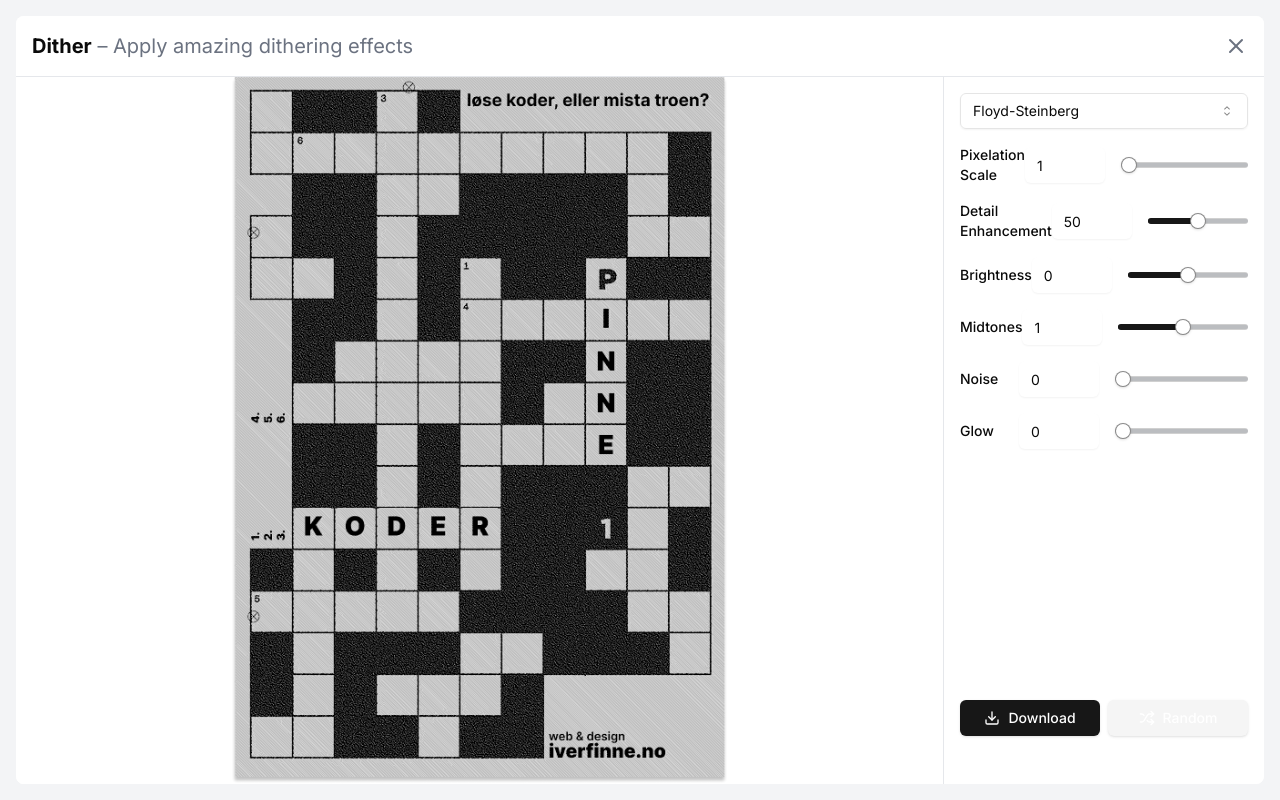
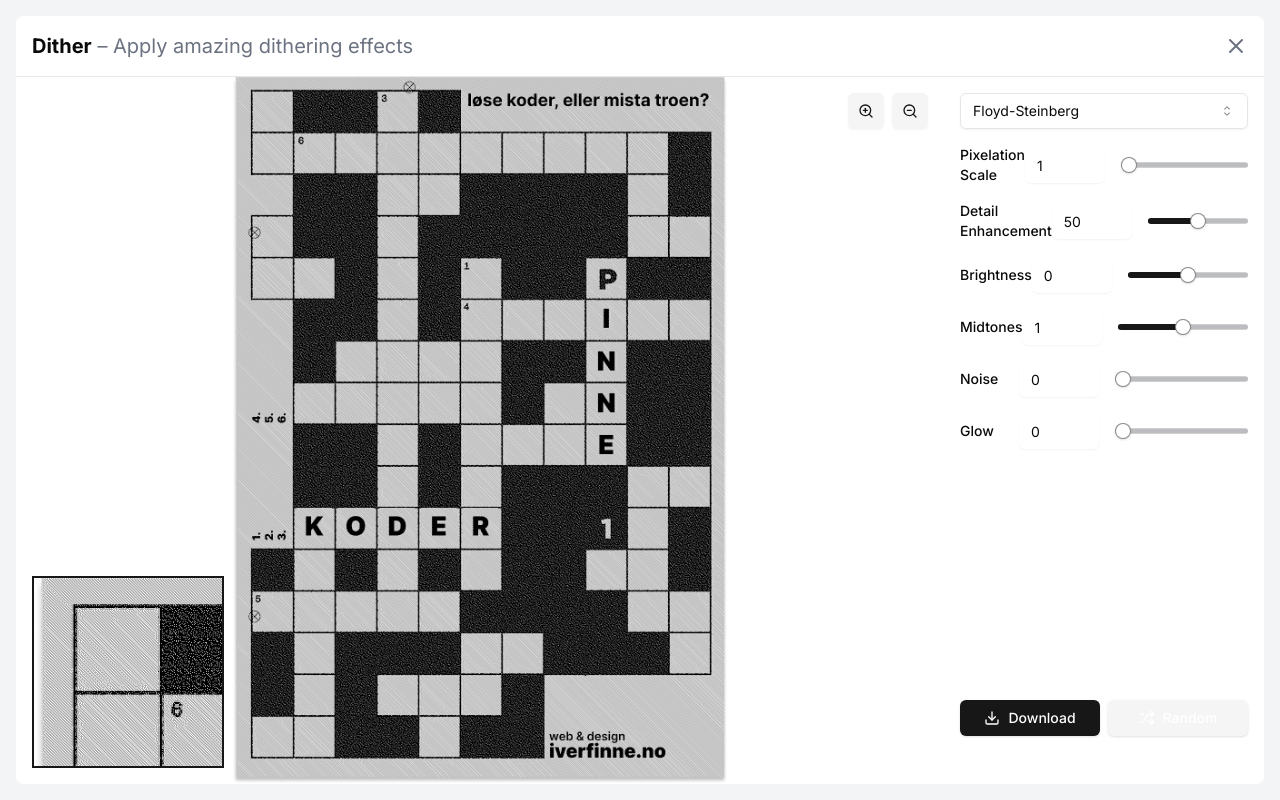
Before and after one commit to lukketsvane/dither, a Next.js app: page / in a window 1280 px wide. Built offline with nearby package versions, Linux system fonts and the light colour scheme.

Commit message:
functional

```diff
--- a/next.config.mjs
+++ b/next.config.mjs
@@ -1,6 +1,6 @@
 /** @type {import('next').NextConfig} */
 const nextConfig = {
-  reactStrictMode: false,
+  reactStrictMode: true,
   images: {
     remotePatterns: [
       {
@@ -12,6 +12,9 @@ const nextConfig = {
   eslint: {
     ignoreDuringBuilds: true,
   },
+  typescript: {
+    ignoreBuildErrors: true,
+  },
 }
 
 export default nextConfig;
--- a/src/components/dither-plugin.tsx
+++ b/src/components/dither-plugin.tsx
@@ -1,5 +1,3 @@
-/* eslint-disable */
-// @ts-nocheck
 'use client'
 
 import React, { useState, useRef, useEffect } from 'react'
@@ -7,7 +5,7 @@ import { Slider } from "@/components/ui/slider"
 import { Button } from "@/components/ui/button"
 import { Input } from "@/components/ui/input"
 import { Select, SelectContent, SelectItem, SelectTrigger, SelectValue } from "@/components/ui/select"
-import { X, Download, Shuffle } from "lucide-react"
+import { X, Download, Shuffle, ZoomIn, ZoomOut, Move } from "lucide-react"
 
 const defaultImage = "/kryssord.png"
 
@@ -58,8 +56,11 @@ export default function DisplacePlugin() {
   const [glow, setGlow] = useState(0)
   const [selectedImage, setSelectedImage] = useState<string>(defaultImage)
   const [processedImage, setProcessedImage] = useState<string | null>(null)
+  const [zoomLevel, setZoomLevel] = useState(1)
+  const [panPosition, setPanPosition] = useState({ x: 0, y: 0 })
   const fileInputRef = useRef<HTMLInputElement>(null)
   const canvasRef = useRef<HTMLCanvasElement>(null)
+  const zoomCanvasRef = useRef<HTMLCanvasElement>(null)
 
   const handleImageUpload = (event: React.ChangeEvent<HTMLInputElement>) => {
     const file = event.target.files?.[0]
@@ -88,7 +89,7 @@ export default function DisplacePlugin() {
     const ctx = canvas.getContext('2d')
     if (!ctx) return
 
-    const img = new window.Image()
+    const img = new Image()
     img.crossOrigin = "anonymous"
     img.onload = () => {
       canvas.width = img.width
@@ -347,6 +348,52 @@ export default function DisplacePlugin() {
     setGlow(Math.floor(Math.random() * 101))
   }
 
+  const handleZoomIn = () => {
+    setZoomLevel(prev => Math.min(prev + 0.1, 5))
+  }
+
+  const handleZoomOut = () => {
+    setZoomLevel(prev => Math.max(prev - 0.1, 1))
+  }
+
+  const handlePan = (e: React.MouseEvent<HTMLDivElement>) => {
+    if (canvasRef.current) {
+      const rect = canvasRef.current.getBoundingClientRect()
+      const x = (e.clientX - rect.left) / zoomLevel
+      const y = (e.clientY - rect.top) / zoomLevel
+      setPanPosition({ x, y })
+    }
+  }
+
+  useEffect(() => {
+    if (processedImage && zoomCanvasRef.current) {
+      const zoomCanvas = zoomCanvasRef.current
+      const zoomCtx = zoomCanvas.getContext('2d')
+      if (zoomCtx) {
+        const img = new Image()
+        img.onload = () => {
+          const zoomSize = 200
+          zoomCanvas.width = zoomSize
+          zoomCanvas.height = zoomSize
+          const sourceX = Math.max(0, Math.min(img.width - zoomSize / zoomLevel, panPosition.x - zoomSize / (2 * zoomLevel)))
+          const sourceY = Math.max(0, Math.min(img.height - zoomSize / zoomLevel, panPosition.y - zoomSize / (2 * zoomLevel)))
+          zoomCtx.drawImage(
+            img,
+            sourceX,
+            sourceY,
+            zoomSize / zoomLevel,
+            zoomSize / zoomLevel,
+            0,
+            0,
+            zoomSize,
+            zoomSize
+          )
+        }
+        img.src = processedImage
+      }
+    }
+  }, [processedImage, zoomLevel, panPosition])
+
   return (
     <div className="flex flex-col h-full bg-white overflow-hidden">
       <div className="flex items-center justify-between p-4 border-b border-gray-200">
@@ -360,13 +407,24 @@ export default function DisplacePlugin() {
       </div>
       <div className="flex flex-1 overflow-hidden">
         <div
-          className="flex-1 flex items-center justify-center border-r border-gray-200 cursor-pointer overflow-auto bg-white"
+          className="flex-1 relative overflow-hidden cursor-move"
           onClick={handleColumnClick}
+          onMouseMove={handlePan}
         >
           {processedImage ? (
-            <img src={processedImage} alt="Processed" className="max-w-full max-h-full object-contain" />
+            <img
+              src={processedImage}
+              alt="Processed"
+              className="w-full h-full object-contain"
+              style={{ transform: `scale(${zoomLevel})`, transformOrigin: 'top left' }}
+            />
           ) : (
-            <img src={selectedImage} alt="Default or Selected" className="max-w-full max-h-full object-contain" />
+            <img
+              src={selectedImage}
+              alt="Default or Selected"
+              className="w-full h-full object-contain"
+              style={{ transform: `scale(${zoomLevel})`, transformOrigin: 'top left' }}
+            />
           )}
           <input
             type="file"
@@ -377,6 +435,17 @@ export default function DisplacePlugin() {
             aria-label="Upload image"
           />
           <canvas ref={canvasRef} className="hidden" />
+          <div className="absolute bottom-4 left-4 w-48 h-48 border-2 border-primary bg-white">
+            <canvas ref={zoomCanvasRef} className="w-full h-full" />
+          </div>
+          <div className="absolute top-4 right-4 flex space-x-2">
+            <Button onClick={handleZoomIn} size="icon" variant="secondary">
+              <ZoomIn className="h-4 w-4" />
+            </Button>
+            <Button onClick={handleZoomOut} size="icon" variant="secondary">
+              <ZoomOut className="h-4 w-4" />
+            </Button>
+          </div>
         </div>
         <div className="w-80 flex flex-col p-4 overflow-y-auto">
           <Select onValueChange={(value) => setSelectedAlgorithm(Number(value))}>
```
